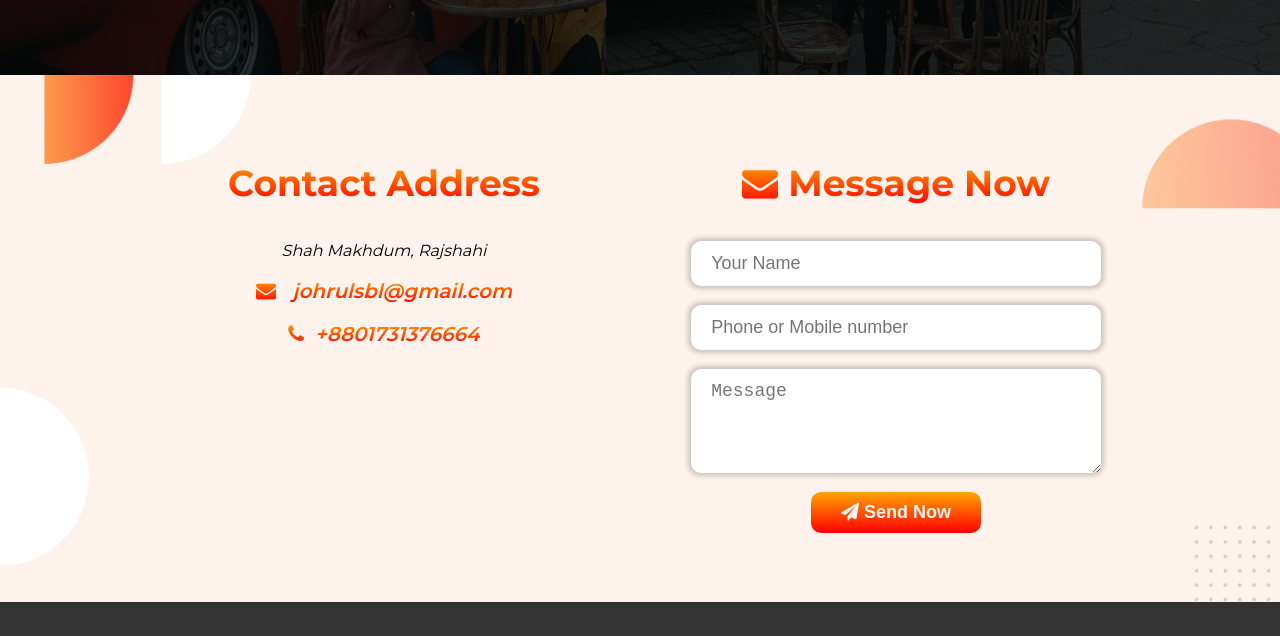
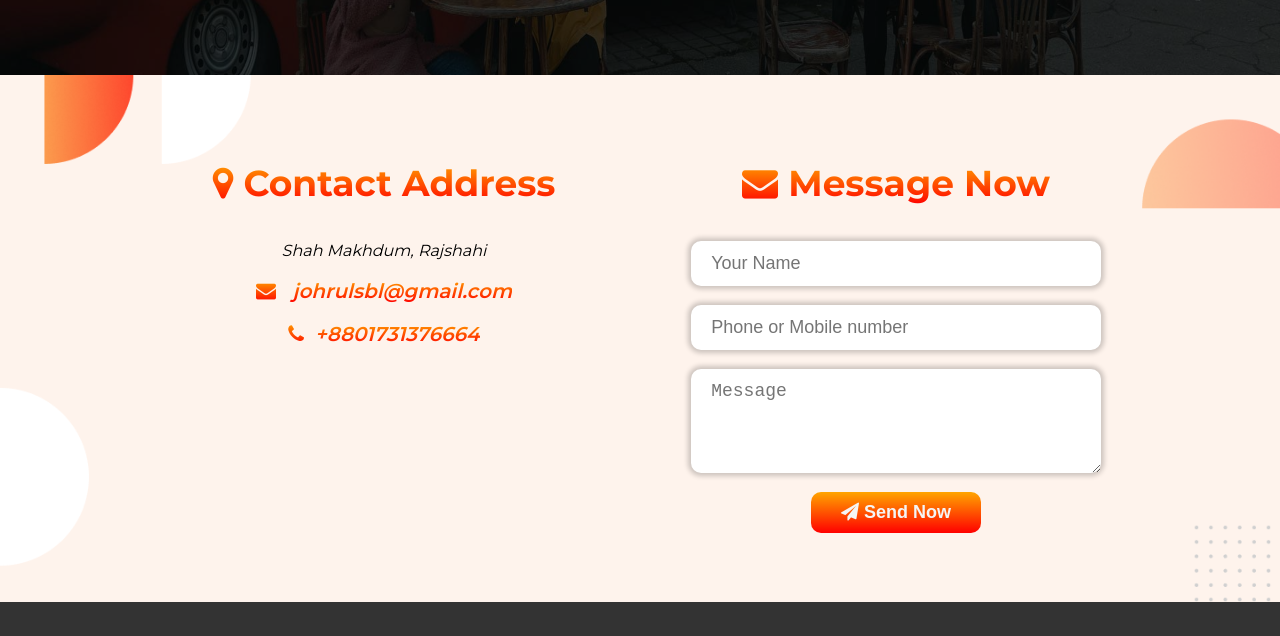
Before and after one commit to Johrul/food-network, a plain HTML site: page index.html in a window 1280 px wide. Shown: the part 2497-3133 px from the top of the page. Drawn offline with Linux system fonts and the light colour scheme.

Commit message:
Done 6 Section also contact with Fontawesome

```diff
--- a/index.html
+++ b/index.html
@@ -97,7 +97,7 @@
     <section id="contact">
         <div class="container flexwrap">
             <div class="basis">
-                <h3>Contact Address</h3>
+                <h3><i class="fa fa-map-marker" aria-hidden="true"></i> Contact Address</h3>
                 <address>
                     Shah Makhdum, Rajshahi <br><br>
                   <a class="address" href="mailto:johrulsbl@gmail.com"><i class="fa fa-envelope" aria-hidden="true"> </i>&nbsp; &nbsp;johrulsbl@gmail.com</a><br><br>
```
